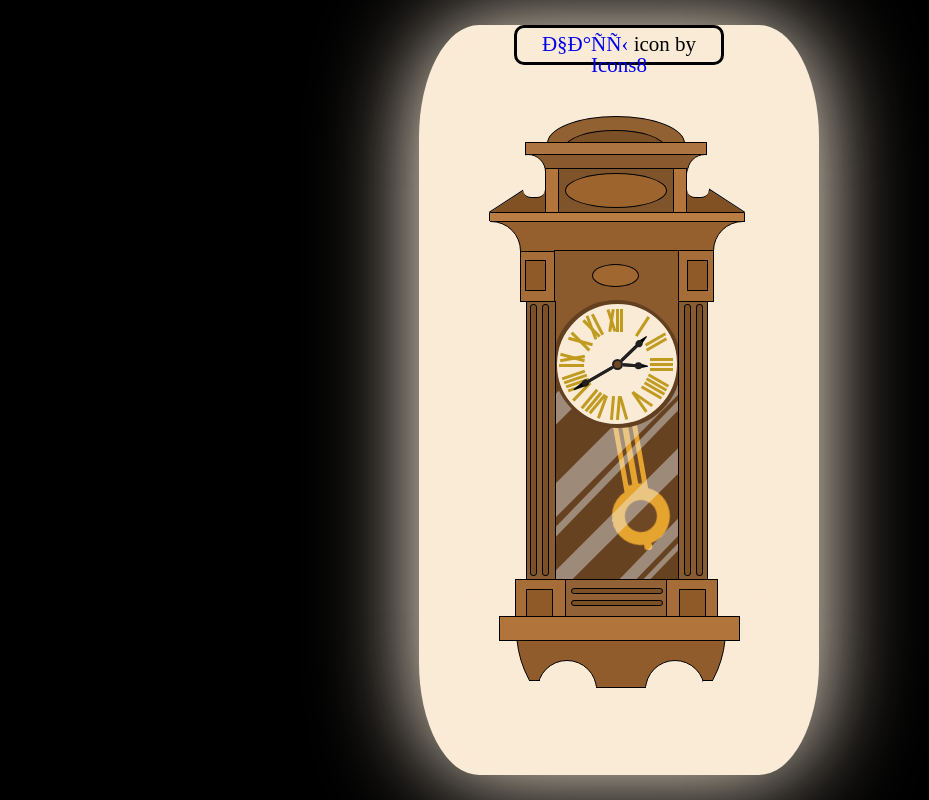
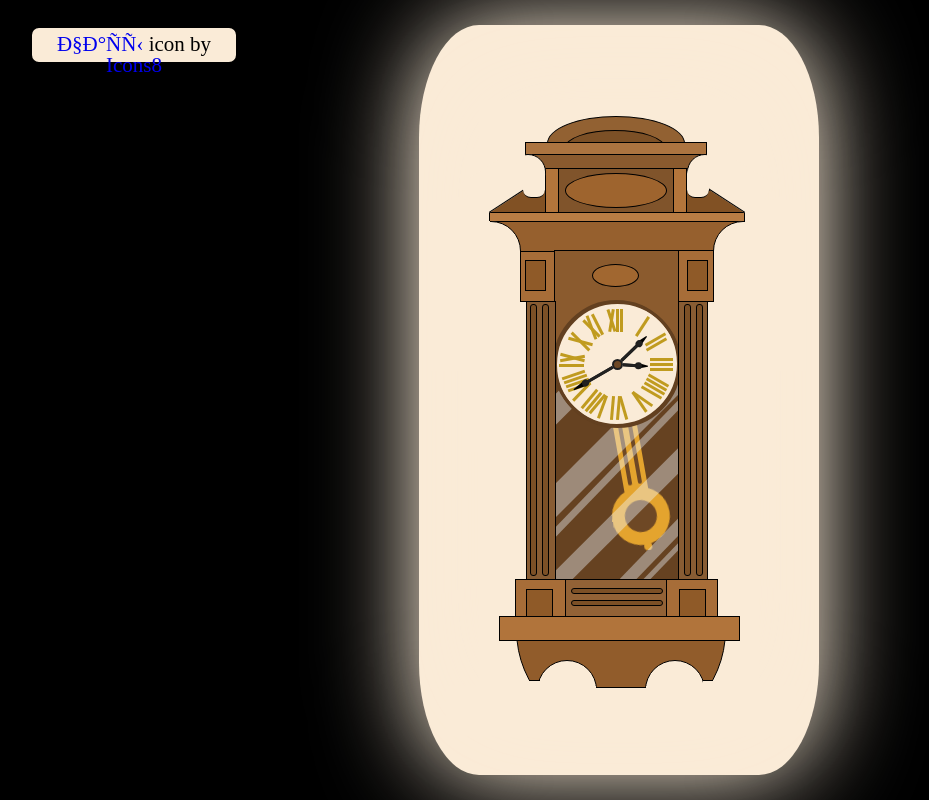
Before and after one commit to Maksi24816/Time, a plain HTML site: page index.html in a window 1280 px wide. Shown: the whole page, without its empty margins (21-950 px from the left). Drawn offline with Linux system fonts and the light colour scheme.

Commit message:
Add files via upload

```diff
--- a/CSS/Style.css
+++ b/CSS/Style.css
@@ -36,7 +36,7 @@ img{vertical-align: top;}
 h1,h2,h3,h4,h5,h6{font-size:inherit;font-weight: 400;}
 body{display: flex; align-items: center; justify-content: center; background-color: black;}
 
-.ThankYou{position: absolute; top: 25px; width: 210px; height: 40px; border: 3px black solid; border-radius: 10px; font-size: 21px; text-align: center; padding-top: 6px; transition: all 0.3s ease 0s; background-color: antiquewhite;}
+.ThankYou{position: absolute; top: 25px; left: 50px; width: 210px; height: 40px; border: 3px black solid; border-radius: 10px; font-size: 21px; text-align: center; padding-top: 6px; transition: all 0.3s ease 0s; background-color: antiquewhite;}
 .ThankYou:hover{box-shadow: 0 0 100px white;}
 
 @media (max-width:400px) {
```
